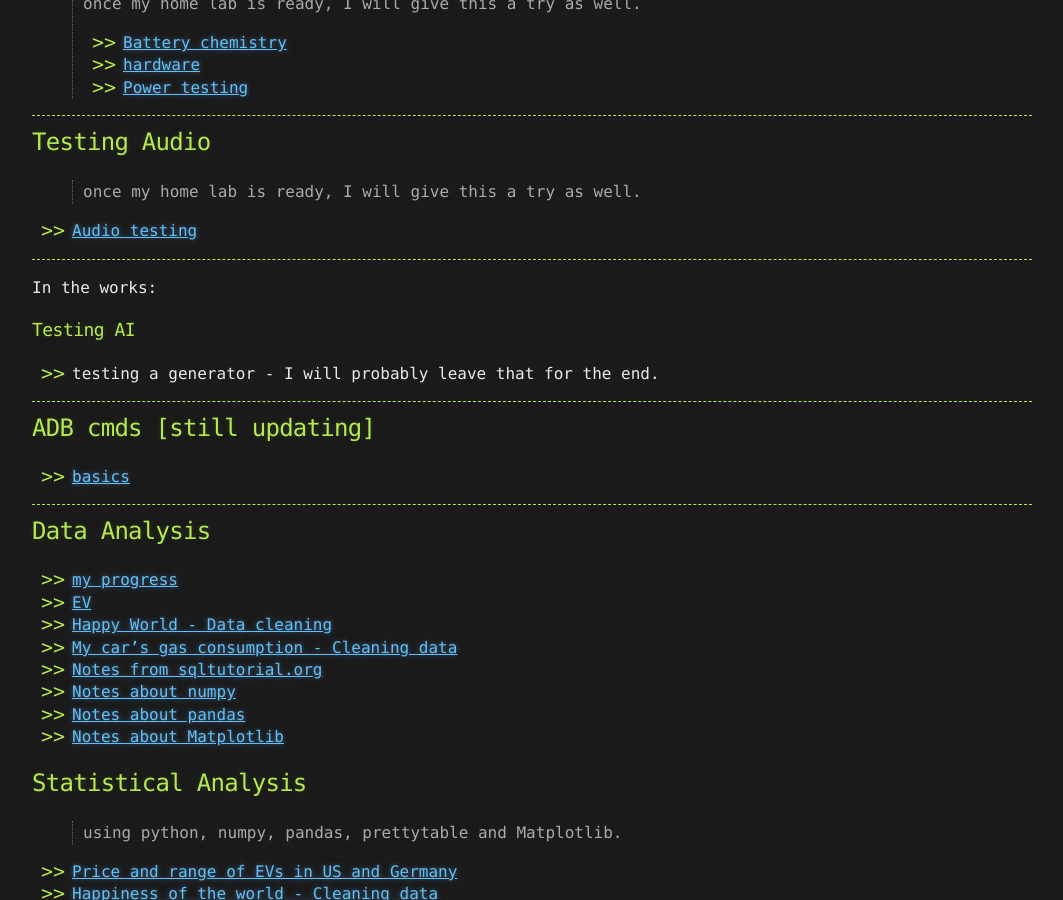
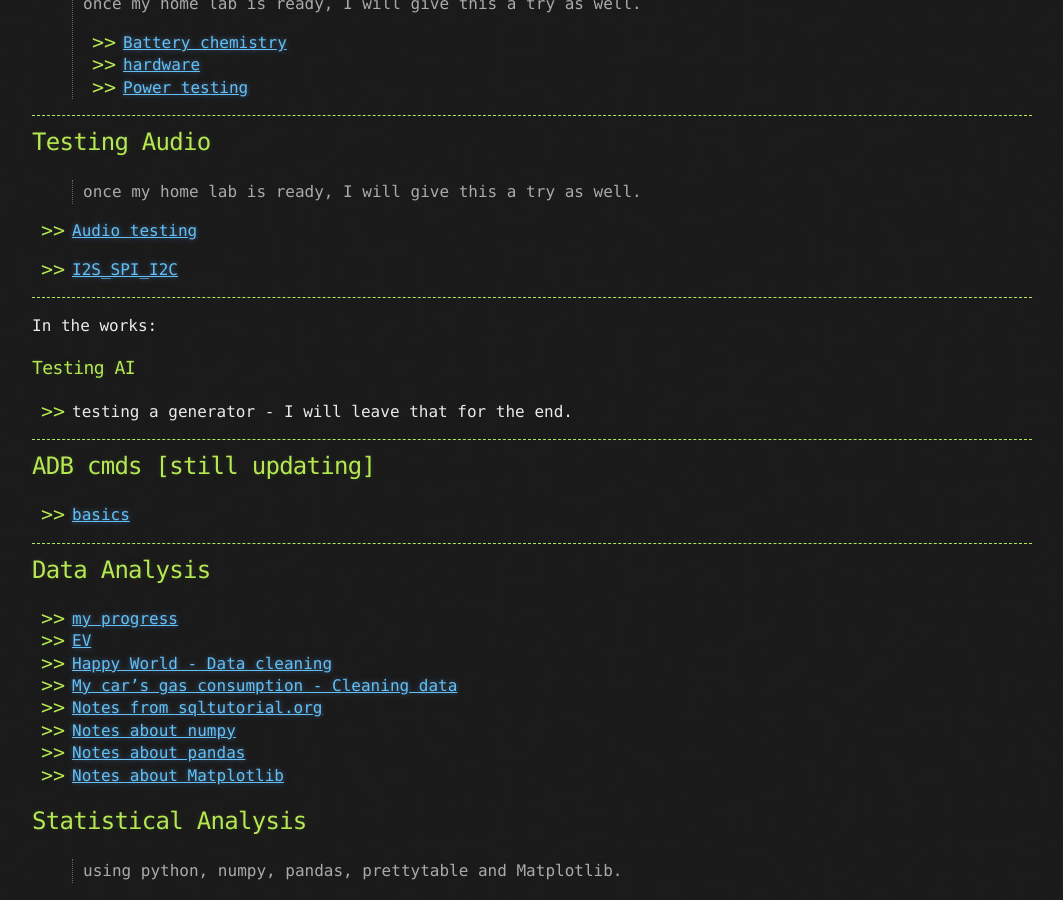
Before and after one commit to sciustechnologia/sciustechnologia.github.io, a Jekyll site: the page built from index.md, in a window 1280 px wide and 900 px high, scrolled down 2062 px. Shown: the whole window, without its empty margins (108-1171 px from the left). Built offline with Jekyll 4.4.1, drawn with Linux system fonts in a browser that asks for light colours.

Commit message:
Update index.md

```diff
--- a/index.md
+++ b/index.md
@@ -89,13 +89,15 @@ description: QA testing and technical writing
 ## Testing Audio
 >  once my home lab is ready, I will give this a try as well.
 
-- [Audio testing](./testing/audio.html)
+- [Audio testing](./audio/audio.html)
+
+- [I2S_SPI_I2C](./audio/I2S_SPI_I2C.html)
 
 ***
 
 In the works:
 ### Testing AI
-* testing a generator - I will probably leave that for the end.
+* testing a generator - I will leave that for the end.
 
 ***
 
```
